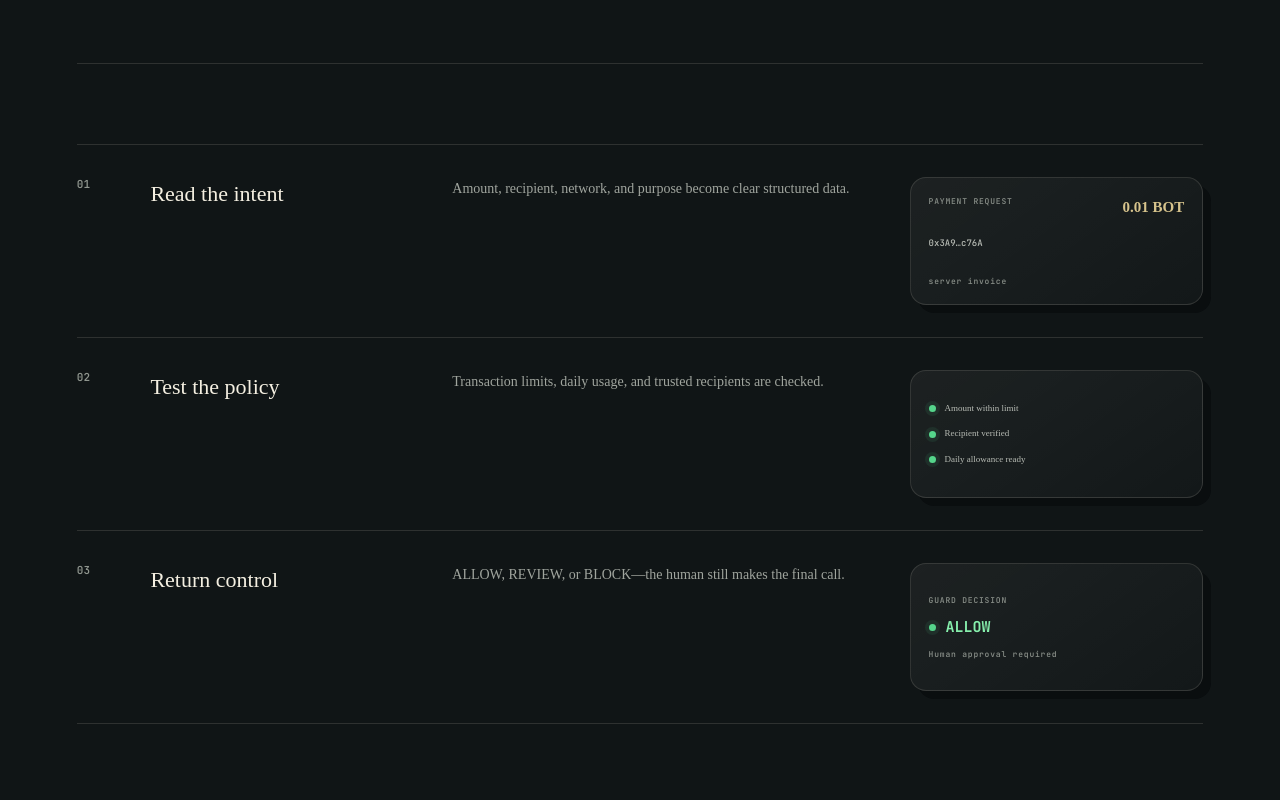
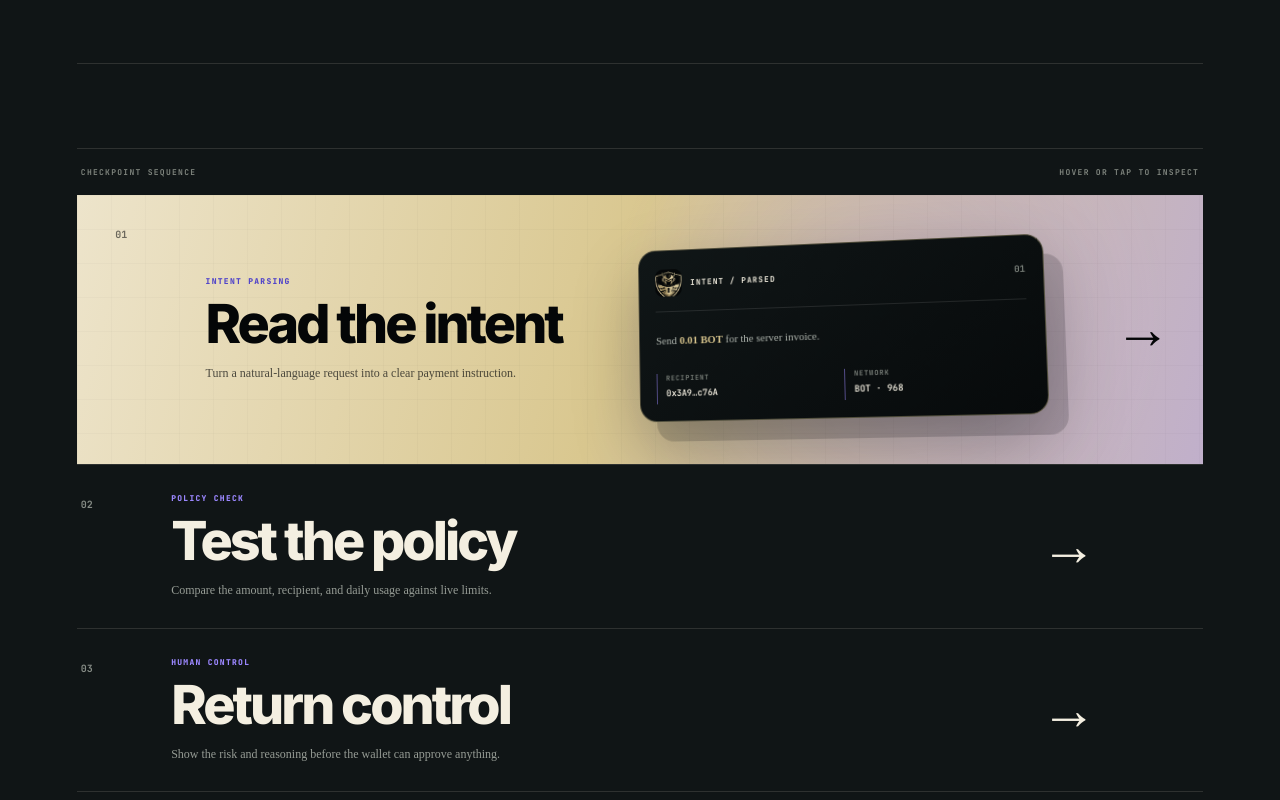
Before and after one commit to jaklon/AgentGuard, a Next.js app in the folder frontend/: page / in a window 1280 px wide. Shown: the part 2456-3256 px from the top of the page. Built offline with nearby package versions, Linux system fonts and the light colour scheme.

Commit message:
feat(frontend): redesign checkpoint showcase

```diff
--- a/frontend/app/experience.css
+++ b/frontend/app/experience.css
@@ -395,89 +395,208 @@ html {
   background: #43a56b;
   border-radius: 50%;
 }
-.intro-flow-list {
+.intro-flow-index {
+  margin-top: 84px;
   border-top: 1px solid var(--line);
 }
-.intro-flow-list article {
+.intro-flow-index-head {
+  display: flex;
+  justify-content: space-between;
+  padding: 18px 4px;
+  color: #7f857e;
+  font: 650 8px var(--font-mono), monospace;
+  letter-spacing: 0.16em;
+}
+.intro-flow-row {
+  position: relative;
+  isolation: isolate;
+  width: 100%;
+  min-height: 142px;
   display: grid;
-  grid-template-columns: 48px minmax(130px, 0.8fr) minmax(210px, 1.25fr) minmax(190px, 0.85fr);
-  gap: clamp(14px, 2vw, 30px);
-  align-items: start;
-  padding: 32px 0;
+  grid-template-columns: 52px minmax(260px, 0.9fr) minmax(320px, 1.1fr) 64px;
+  gap: clamp(18px, 3vw, 54px);
+  align-items: center;
+  overflow: hidden;
+  padding: 28px 4px;
+  color: var(--ink);
+  background: transparent;
+  border: 0;
   border-bottom: 1px solid var(--line);
+  text-align: left;
+  cursor: pointer;
 }
-.intro-flow-list article > span {
-  font:
-    600 11px "JetBrains Mono",
-    monospace;
-  color: #8f958e;
+.intro-flow-row::before {
+  content: "";
+  position: absolute;
+  z-index: -2;
+  inset: 0;
+  background:
+    radial-gradient(circle at 72% 45%, rgba(155, 135, 255, 0.2), transparent 34%),
+    linear-gradient(105deg, #ede4cb 0%, #d9c78f 48%, #ab9bff 145%);
+  transform: scaleY(0);
+  transform-origin: bottom;
+  transition: transform 0.42s ease;
 }
-.intro-flow-list h3 {
-  font-size: 22px;
-  margin: 0;
+.intro-flow-row::after {
+  content: "";
+  position: absolute;
+  z-index: -1;
+  inset: 0;
+  opacity: 0;
+  background-image:
+    linear-gradient(rgba(4, 6, 7, 0.06) 1px, transparent 1px),
+    linear-gradient(90deg, rgba(4, 6, 7, 0.06) 1px, transparent 1px);
+  background-size: 34px 34px;
+  transition: opacity 0.25s ease;
 }
-.intro-flow-list p {
-  margin: 0;
-  color: #a0a59e;
-  line-height: 1.65;
-  font-size: 14px;
-  max-width: 550px;
+.intro-flow-row.is-active {
+  min-height: 270px;
+  color: var(--void);
+  padding-inline: clamp(20px, 3vw, 46px);
+}
+.intro-flow-row.is-active::before { transform: scaleY(1); }
+.intro-flow-row.is-active::after { opacity: 0.35; }
+.intro-flow-number {
+  align-self: start;
+  padding-top: 5px;
+  color: #858b85;
+  font: 700 10px var(--font-mono), monospace;
+}
+.intro-flow-row.is-active .intro-flow-number { color: rgba(4, 6, 7, 0.55); }
+.intro-flow-copy {
+  display: flex;
+  flex-direction: column;
+  min-width: 0;
+}
+.intro-flow-label {
+  margin-bottom: 12px;
+  color: var(--cobalt);
+  font: 750 8px var(--font-mono), monospace;
+  letter-spacing: 0.16em;
+}
+.intro-flow-row.is-active .intro-flow-label { color: #5145c9; }
+.intro-flow-copy strong {
+  font-family: var(--font-inter), sans-serif;
+  font-size: clamp(32px, 4.2vw, 62px);
+  font-weight: 780;
+  line-height: 0.95;
+  letter-spacing: -0.055em;
+}
+.intro-flow-description {
+  max-width: 470px;
+  margin-top: 15px;
+  color: #969c95;
+  font-size: 12px;
+  line-height: 1.55;
+}
+.intro-flow-row.is-active .intro-flow-description { color: rgba(4, 6, 7, 0.68); }
+.intro-flow-preview {
+  display: grid;
+  min-width: 0;
+  place-items: center;
+  perspective: 900px;
+}
+.intro-flow-arrow {
+  justify-self: end;
+  font-family: Arial, sans-serif;
+  font-size: clamp(38px, 4.4vw, 68px);
+  font-weight: 300;
+  line-height: 1;
+  transition: transform 0.25s ease;
+}
+.intro-flow-row.is-active .intro-flow-arrow { transform: translateX(6px); }
+.intro-flow-row:focus-visible {
+  outline: 2px solid var(--cobalt);
+  outline-offset: -2px;
 }
 .intro-flow-mockup {
-  min-height: 128px;
-  border: 1px solid var(--line);
-  border-radius: 16px;
-  background: linear-gradient(145deg, rgba(255, 255, 255, 0.055), rgba(255, 255, 255, 0.015));
-  box-shadow: 8px 8px 0 rgba(4, 6, 7, 0.45);
+  width: min(410px, 100%);
+  min-height: 176px;
+  display: flex;
+  border: 1px solid rgba(214, 195, 140, 0.34);
+  border-radius: 18px;
+  background: linear-gradient(145deg, #101617, #070a0b);
+  color: var(--ink);
+  box-shadow: 18px 20px 0 rgba(4, 6, 7, 0.16), 0 28px 70px rgba(4, 6, 7, 0.28);
+  transform: rotateX(3deg) rotateY(-7deg) rotateZ(-1.5deg);
+}
+.mockup-bar {
+  display: flex;
+  align-items: center;
+  gap: 9px;
+  padding-bottom: 12px;
+  border-bottom: 1px solid rgba(255, 255, 255, 0.1);
+}
+.mockup-bar b {
+  font: 700 8px var(--font-mono), monospace;
+  letter-spacing: 0.14em;
+}
+.mockup-bar > i {
+  margin-left: auto;
+  color: #777d77;
+  font: 700 9px var(--font-mono), monospace;
 }
 .mockup-intent {
   display: grid;
-  grid-template-columns: 1fr auto;
-  gap: 10px;
-  padding: 18px;
+  grid-template-columns: 1fr 1fr;
+  gap: 12px;
+  padding: 17px;
 }
-.mockup-intent span,
-.mockup-intent small,
-.mockup-decision > span,
-.mockup-decision small {
-  color: #858b85;
-  font: 600 8px var(--font-mono), monospace;
-  letter-spacing: 0.1em;
+.mockup-intent .mockup-bar,
+.mockup-intent .mockup-command { grid-column: 1 / -1; }
+.mockup-command {
+  padding: 9px 0;
+  color: #aeb4ad;
+  font-size: 11px;
 }
-.mockup-intent strong { font-size: 15px; color: var(--lime); }
-.mockup-intent i { grid-column: 1 / -1; font: 500 9px var(--font-mono), monospace; color: #b8bcb5; }
-.mockup-intent small { grid-column: 1 / -1; align-self: end; }
-.mockup-policy {
+.mockup-command b { color: var(--lime); }
+.mockup-data {
   display: flex;
   flex-direction: column;
-  justify-content: center;
+  gap: 5px;
+  border-left: 1px solid rgba(155, 135, 255, 0.5);
+  padding-left: 9px;
+}
+.mockup-data i { color: #777d77; font: 700 7px var(--font-mono), monospace; letter-spacing: 0.12em; }
+.mockup-data b { font: 550 9px var(--font-mono), monospace; }
+.mockup-policy {
+  flex-direction: column;
   gap: 12px;
-  padding: 18px;
-  color: #b8bcb5;
-  font-size: 9px;
+  padding: 17px;
+  font-size: 10px;
 }
-.mockup-policy span { display: flex; align-items: center; gap: 9px; }
-.mockup-policy i,
-.mockup-decision strong i {
+.mockup-policy > span:not(.mockup-bar) { display: flex; align-items: center; gap: 10px; color: #b8bdb7; }
+.mockup-policy > span:not(.mockup-bar) > i,
+.mockup-score strong i {
   width: 7px;
   height: 7px;
+  flex: 0 0 auto;
   border-radius: 50%;
   background: #55d58b;
-  box-shadow: 0 0 0 4px rgba(85, 213, 139, 0.09);
+  box-shadow: 0 0 0 4px rgba(85, 213, 139, 0.1), 0 0 14px rgba(85, 213, 139, 0.38);
 }
+.mockup-policy small { margin-top: auto; color: #55d58b; font: 700 7px var(--font-mono), monospace; letter-spacing: 0.14em; }
 .mockup-decision {
-  display: flex;
   flex-direction: column;
-  justify-content: center;
-  padding: 18px;
+  padding: 17px;
 }
-.mockup-decision strong {
+.mockup-score {
   display: flex;
   align-items: center;
-  gap: 10px;
-  margin: 12px 0;
-  color: #86efac;
-  font: 700 15px var(--font-mono), monospace;
+  justify-content: space-between;
+  margin: auto 0;
+}
+.mockup-score strong { display: flex; align-items: center; gap: 10px; color: #86efac; font: 750 22px var(--font-mono), monospace; }
+.mockup-score > b { color: var(--lime); font: 650 8px var(--font-mono), monospace; }
+.mockup-approval {
+  display: flex;
+  justify-content: space-between;
+  border-radius: 999px;
+  background: var(--lime);
+  color: var(--void);
+  padding: 10px 13px;
+  font: 800 7px var(--font-mono), monospace;
+  letter-spacing: 0.12em;
 }
 .intro-proof {
   padding: clamp(100px, 13vw, 180px) clamp(22px, 6vw, 96px);
@@ -877,15 +996,28 @@ html {
     right: 2%;
     bottom: 7%;
   }
-  .intro-flow-list article {
-    grid-template-columns: 50px 1fr;
+  .intro-flow-index { margin-top: 60px; }
+  .intro-flow-index-head { padding-inline: 2px; }
+  .intro-flow-row,
+  .intro-flow-row.is-active {
+    min-height: 0;
+    grid-template-columns: 34px 1fr 42px;
+    gap: 12px;
+    padding: 24px 4px;
   }
-  .intro-flow-list article p {
-    grid-column: 2;
+  .intro-flow-row.is-active { padding: 28px 20px; }
+  .intro-flow-copy { grid-column: 2; }
+  .intro-flow-copy strong { font-size: clamp(32px, 10vw, 48px); }
+  .intro-flow-description { font-size: 11px; }
+  .intro-flow-preview {
+    grid-column: 1 / -1;
+    grid-row: 2;
+    margin-top: 18px;
   }
+  .intro-flow-arrow { grid-column: 3; grid-row: 1; }
   .intro-flow-mockup {
-    grid-column: 1 / -1;
-    margin-top: 6px;
+    width: 100%;
+    transform: rotateX(2deg) rotateY(-2deg) rotateZ(-0.5deg);
   }
   .intro-proof-heading {
     grid-template-columns: 1fr;
--- a/frontend/app/page.tsx
+++ b/frontend/app/page.tsx
@@ -1,13 +1,15 @@
 "use client";
 
 import Link from "next/link";
-import { useLayoutEffect, useRef } from "react";
+import { useLayoutEffect, useRef, useState } from "react";
+import { AnimatePresence, motion } from "framer-motion";
 import gsap from "gsap";
 import { ScrollTrigger } from "gsap/ScrollTrigger";
 import { BrandLogo } from "../src/shared";
 
 export default function IntroductionPage() {
   const root = useRef<HTMLElement>(null);
+  const [activeFlow, setActiveFlow] = useState(0);
 
   useLayoutEffect(() => {
     gsap.registerPlugin(ScrollTrigger);
@@ -216,31 +218,68 @@ export default function IntroductionPage() {
             <small>Risk score · 12/100</small>
           </article>
         </div>
-        <div className="intro-flow-list">
+        <div className="intro-flow-index" data-reveal>
+          <div className="intro-flow-index-head">
+            <span>CHECKPOINT SEQUENCE</span>
+            <span>HOVER OR TAP TO INSPECT</span>
+          </div>
           {[
             [
               "01",
+              "INTENT PARSING",
               "Read the intent",
-              "Amount, recipient, network, and purpose become clear structured data.",
+              "Turn a natural-language request into a clear payment instruction.",
             ],
             [
               "02",
+              "POLICY CHECK",
               "Test the policy",
-              "Transaction limits, daily usage, and trusted recipients are checked.",
+              "Compare the amount, recipient, and daily usage against live limits.",
             ],
             [
               "03",
+              "HUMAN CONTROL",
               "Return control",
-              "ALLOW, REVIEW, or BLOCK—the human still makes the final call.",
+              "Show the risk and reasoning before the wallet can approve anything.",
             ],
-          ].map(([number, title, copy], index) => (
-            <article key={number} data-reveal>
-              <span>{number}</span>
-              <h3>{title}</h3>
-              <p>{copy}</p>
-              <FlowMockup type={index} />
-            </article>
-          ))}
+          ].map(([number, label, title, copy], index) => {
+            const active = activeFlow === index;
+            return (
+              <motion.button
+                layout
+                type="button"
+                key={number}
+                className={`intro-flow-row ${active ? "is-active" : ""}`}
+                onMouseEnter={() => setActiveFlow(index)}
+                onFocus={() => setActiveFlow(index)}
+                onClick={() => setActiveFlow(index)}
+                aria-expanded={active}
+                transition={{ layout: { type: "spring", stiffness: 260, damping: 28 } }}
+              >
+                <span className="intro-flow-number">{number}</span>
+                <span className="intro-flow-copy">
+                  <span className="intro-flow-label">{label}</span>
+                  <strong>{title}</strong>
+                  <span className="intro-flow-description">{copy}</span>
+                </span>
+                <AnimatePresence initial={false} mode="popLayout">
+                  {active && (
+                    <motion.span
+                      key={number}
+                      className="intro-flow-preview"
+                      initial={{ opacity: 0, scale: 0.9, rotate: -3 }}
+                      animate={{ opacity: 1, scale: 1, rotate: 0 }}
+                      exit={{ opacity: 0, scale: 0.94 }}
+                      transition={{ type: "spring", stiffness: 220, damping: 24 }}
+                    >
+                      <FlowMockup type={index} />
+                    </motion.span>
+                  )}
+                </AnimatePresence>
+                <span className="intro-flow-arrow" aria-hidden="true">→</span>
+              </motion.button>
+            );
+          })}
         </div>
       </section>
 
@@ -317,29 +356,31 @@ export default function IntroductionPage() {
 function FlowMockup({ type }: { type: number }) {
   if (type === 0) {
     return (
-      <div className="intro-flow-mockup mockup-intent" aria-hidden="true">
-        <span>PAYMENT REQUEST</span>
-        <strong>0.01 BOT</strong>
-        <i>0x3A9…c76A</i>
-        <small>server invoice</small>
-      </div>
+      <span className="intro-flow-mockup mockup-intent" aria-hidden="true">
+        <span className="mockup-bar"><BrandLogo size={28} /><b>INTENT / PARSED</b><i>01</i></span>
+        <span className="mockup-command">Send <b>0.01 BOT</b> for the server invoice.</span>
+        <span className="mockup-data"><i>RECIPIENT</i><b>0x3A9…c76A</b></span>
+        <span className="mockup-data"><i>NETWORK</i><b>BOT · 968</b></span>
+      </span>
     );
   }
   if (type === 1) {
     return (
-      <div className="intro-flow-mockup mockup-policy" aria-hidden="true">
-        <span><i /> Amount within limit</span>
+      <span className="intro-flow-mockup mockup-policy" aria-hidden="true">
+        <span className="mockup-bar"><BrandLogo size={28} /><b>POLICY / LIVE</b><i>02</i></span>
+        <span><i /> Amount within 0.02 BOT limit</span>
         <span><i /> Recipient verified</span>
-        <span><i /> Daily allowance ready</span>
-      </div>
+        <span><i /> Daily allowance available</span>
+        <small>3 / 3 CHECKS PASSED</small>
+      </span>
     );
   }
   return (
-    <div className="intro-flow-mockup mockup-decision" aria-hidden="true">
-      <span>GUARD DECISION</span>
-      <strong><i /> ALLOW</strong>
-      <small>Human approval required</small>
-    </div>
+    <span className="intro-flow-mockup mockup-decision" aria-hidden="true">
+      <span className="mockup-bar"><BrandLogo size={28} /><b>DECISION / READY</b><i>03</i></span>
+      <span className="mockup-score"><strong><i /> ALLOW</strong><b>12 / 100 RISK</b></span>
+      <span className="mockup-approval">AWAITING HUMAN APPROVAL <i>→</i></span>
+    </span>
   );
 }
 
```
